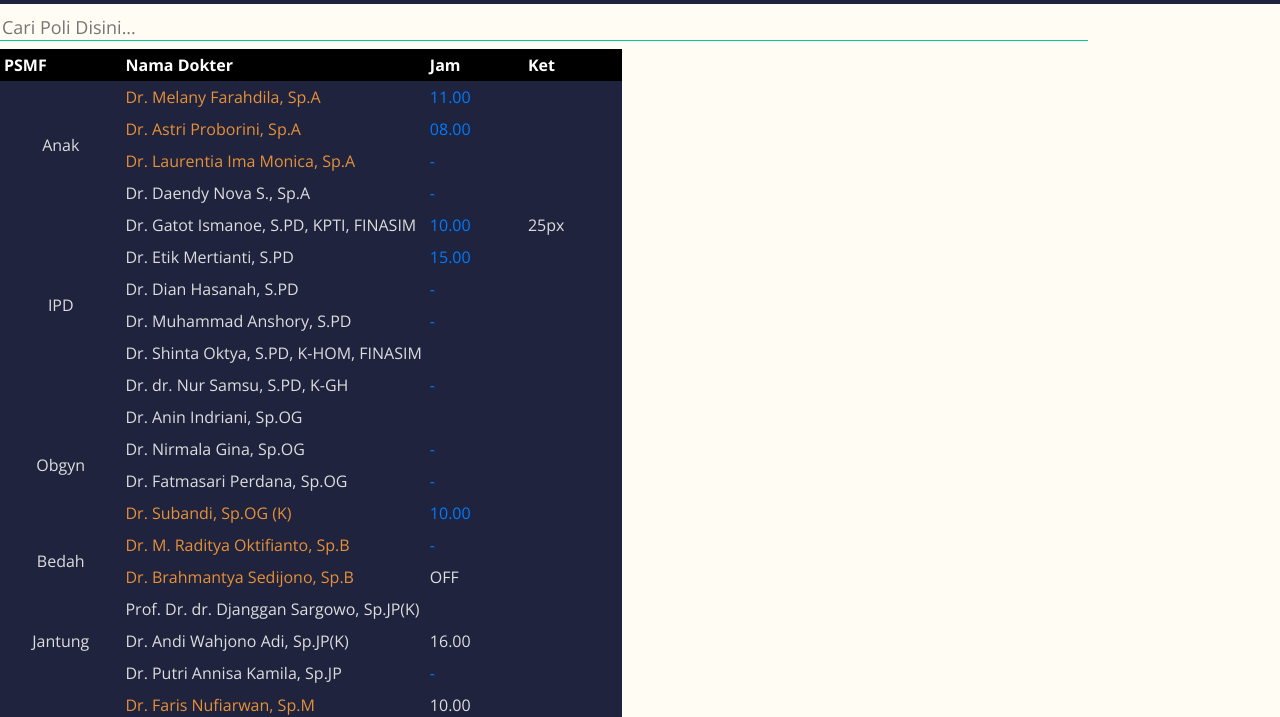
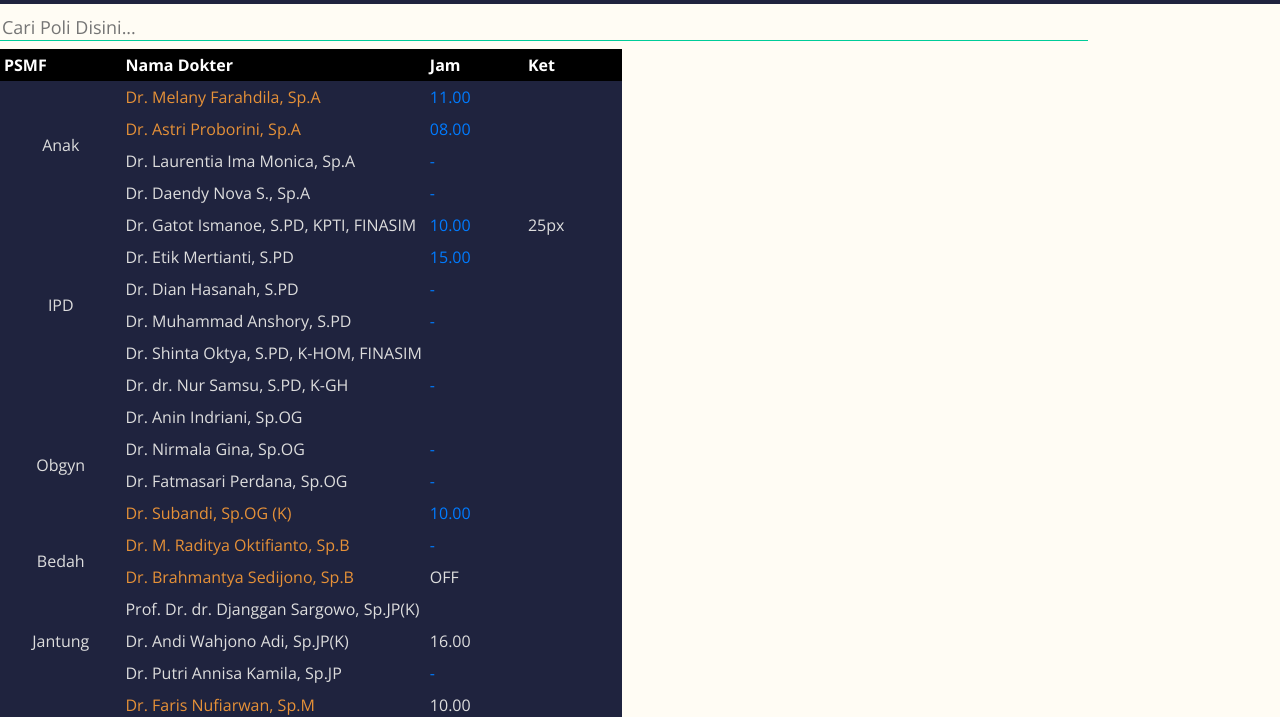
Before and after one commit to zchontrex/satpamrsub.github.com, a plain HTML site: page jadwal.html in a window 1280 px wide. Shown: the part 87-804 px from the top of the page. Drawn offline with nearby package versions, Linux system fonts and the light colour scheme; some packages are replaced by stand-ins of ours.

Commit message:
Update jadwal.html
Temp

```diff
--- a/jadwal.html
+++ b/jadwal.html
@@ -112,7 +112,7 @@
     </tr>
 
     <tr>
-      <td><span style="color: #e69138;">Dr. Laurentia Ima Monica, Sp.A</span></td>
+      <td><span style="color #e69138;">Dr. Laurentia Ima Monica, Sp.A</span></td>
       <td>
          <a href="https://www.instagram.com/p/CgOF0TstDxS/?igshid=YmMyMTA2M2Y=">
     <div style="height:100%;width:100%">-
```
